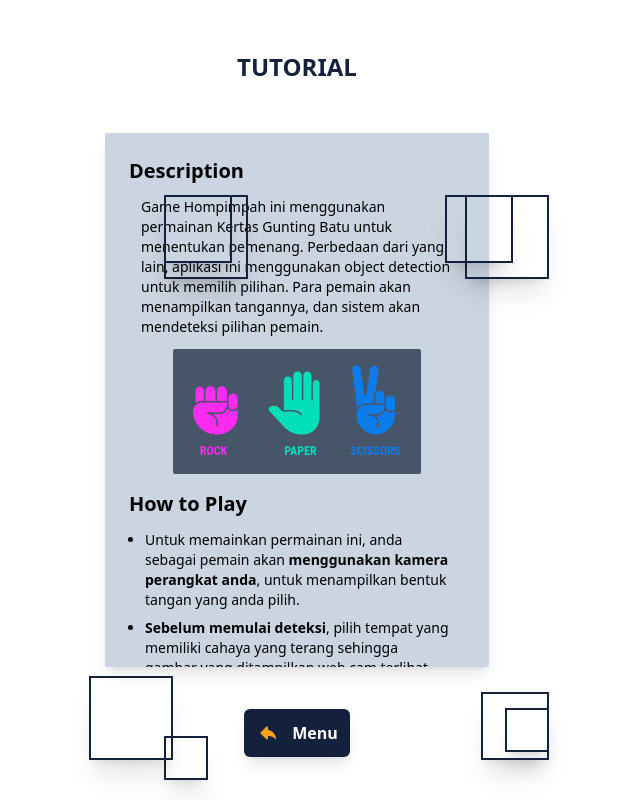
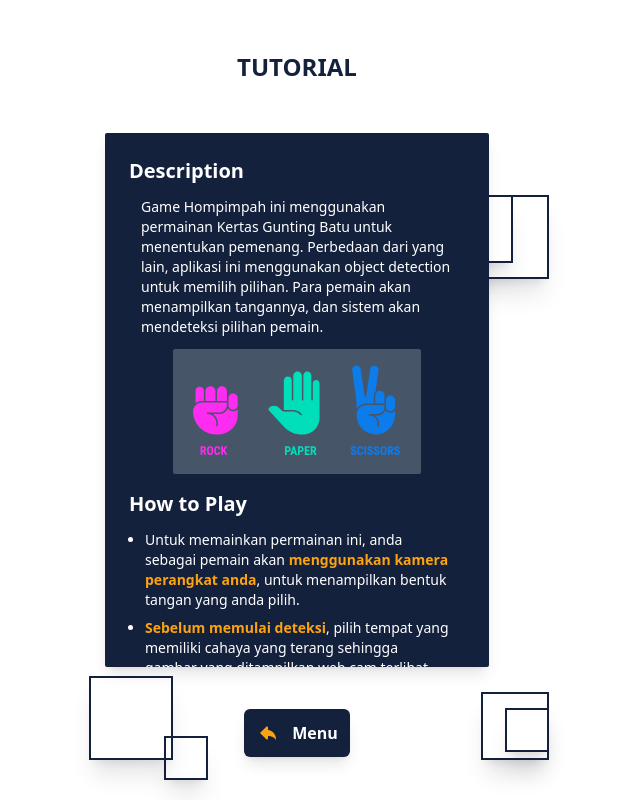
Before and after one commit to MSeptianJ/hompimpah-object-detection, a React (Vite) app: page /tutorial in a window 1280 px wide. Shown: the whole page, without its empty margins (343-983 px from the left). Built offline with nearby package versions, Linux system fonts and the light colour scheme; a web font is replaced by a local one.

Commit message:
Change Tutorial Page Style

```diff
--- a/src/components/smallComponents/TutorialText.jsx
+++ b/src/components/smallComponents/TutorialText.jsx
@@ -29,27 +29,34 @@ const TutorialText = () => {
 				<ul className=" w-full list-disc px-4 text-left">
 					<li className=" mb-2">
 						Untuk memainkan permainan ini, anda sebagai pemain akan
-						<b> menggunakan kamera perangkat anda</b>, untuk menampilkan bentuk
-						tangan yang anda pilih.
+						<b className=" text-accentColor">
+							{' '}
+							menggunakan kamera perangkat anda
+						</b>
+						, untuk menampilkan bentuk tangan yang anda pilih.
 					</li>
 					<li className=" mb-2">
-						<b>Sebelum memulai deteksi</b>, pilih tempat yang memiliki cahaya
-						yang terang sehingga gambar yang ditampilkan web cam terlihat dengan
-						jelas.
+						<b className=" text-accentColor">Sebelum memulai deteksi</b>, pilih
+						tempat yang memiliki cahaya yang terang sehingga gambar yang
+						ditampilkan web cam terlihat dengan jelas.
 					</li>
 					<li className=" mb-2">
-						Tekan tombol kamera dan <b>tampilkan tangan anda</b>.
+						Tekan tombol kamera dan{' '}
+						<b className=" text-accentColor">tampilkan tangan anda</b>.
 					</li>
 					<li className=" mb-2">
-						<b>Tunggu sebentar</b>, dan sistem akan menampilkan hasil deteksi
-						dengan adanya <b>bounding box dan class</b>. Bounding box merupakan
-						kotak yang mengelilingi tangan anda, sedangkan class merupakan hasil
-						deteksi sesuai bentuk tangan anda.
+						<b className=" text-accentColor">Tunggu sebentar</b>, dan sistem
+						akan menampilkan hasil deteksi dengan adanya{' '}
+						<b className=" text-accentColor">bounding box dan class</b>.
+						Bounding box merupakan kotak yang mengelilingi tangan anda,
+						sedangkan class merupakan hasil deteksi sesuai bentuk tangan anda.
 					</li>
 					<li className=" mb-2">
-						<b>Proses deteksi hanya berlangsung 5 detik</b>. Pada akhir proses
-						ini, bentuk yang terakhir terdeteksi akan disimpan dan dijadikan
-						pilihan pada ronde tersebut.
+						<b className=" text-accentColor">
+							Proses deteksi hanya berlangsung 5 detik
+						</b>
+						. Pada akhir proses ini, bentuk yang terakhir terdeteksi akan
+						disimpan dan dijadikan pilihan pada ronde tersebut.
 					</li>
 				</ul>
 			</section>
@@ -58,17 +65,21 @@ const TutorialText = () => {
 				<ul className=" w-full list-disc px-4 text-left">
 					<li className=" mb-2">
 						Jika anda menampilkan kedua tangan,{' '}
-						<b>sistem dapat mendeteksi kedua tangan tersebut</b>, tetapi yang
-						akan dipilih adalah hasil deteksi dengan nilai confidence(nilai
-						persentase) yang paling tinggi.
+						<b className=" text-accentColor">
+							sistem dapat mendeteksi kedua tangan tersebut
+						</b>
+						, tetapi yang akan dipilih adalah hasil deteksi dengan nilai
+						confidence(nilai persentase) yang paling tinggi.
 					</li>
 					<li className=" mb-2">
-						<b>Jika sistem tidak mendeteksi apapun</b> selama proses deteksi
-						berlangsung. Pilihan anda menjadi kosong, tetapi tidak akan
-						mengakibatkan anda kalah pada ronde tersebut.
+						<b className=" text-accentColor">
+							Jika sistem tidak mendeteksi apapun
+						</b>{' '}
+						selama proses deteksi berlangsung. Pilihan anda menjadi kosong,
+						tetapi tidak akan mengakibatkan anda kalah pada ronde tersebut.
 					</li>
 					<li className=" mb-2">
-						<b>
+						<b className=" text-accentColor">
 							Jika pada proses pendeteksian terjadi <i>lag</i> atau membuat
 							device anda melambat
 						</b>
--- a/src/routes/tutorial/index.jsx
+++ b/src/routes/tutorial/index.jsx
@@ -7,10 +7,8 @@ const Tutorial = () => {
 		<div className="grid max-h-screen min-h-screen w-full grid-rows-6 items-center text-center">
 			<TitlePage titleText="Tutorial" />
 
-			<div className=" row-span-4 h-full w-full ">
-				<div className=" mx-auto flex h-full w-3/4 flex-col gap-4 overflow-y-auto rounded-sm bg-slate-300 p-6 shadow-lg">
-					<TutorialText />
-				</div>
+			<div className="z-0 row-span-4 mx-auto grid h-full w-3/4 gap-4 overflow-y-auto rounded-sm bg-primaryColor p-6 text-backColor shadow-lg">
+				<TutorialText />
 			</div>
 
 			<BtnBackToMenu />
```
